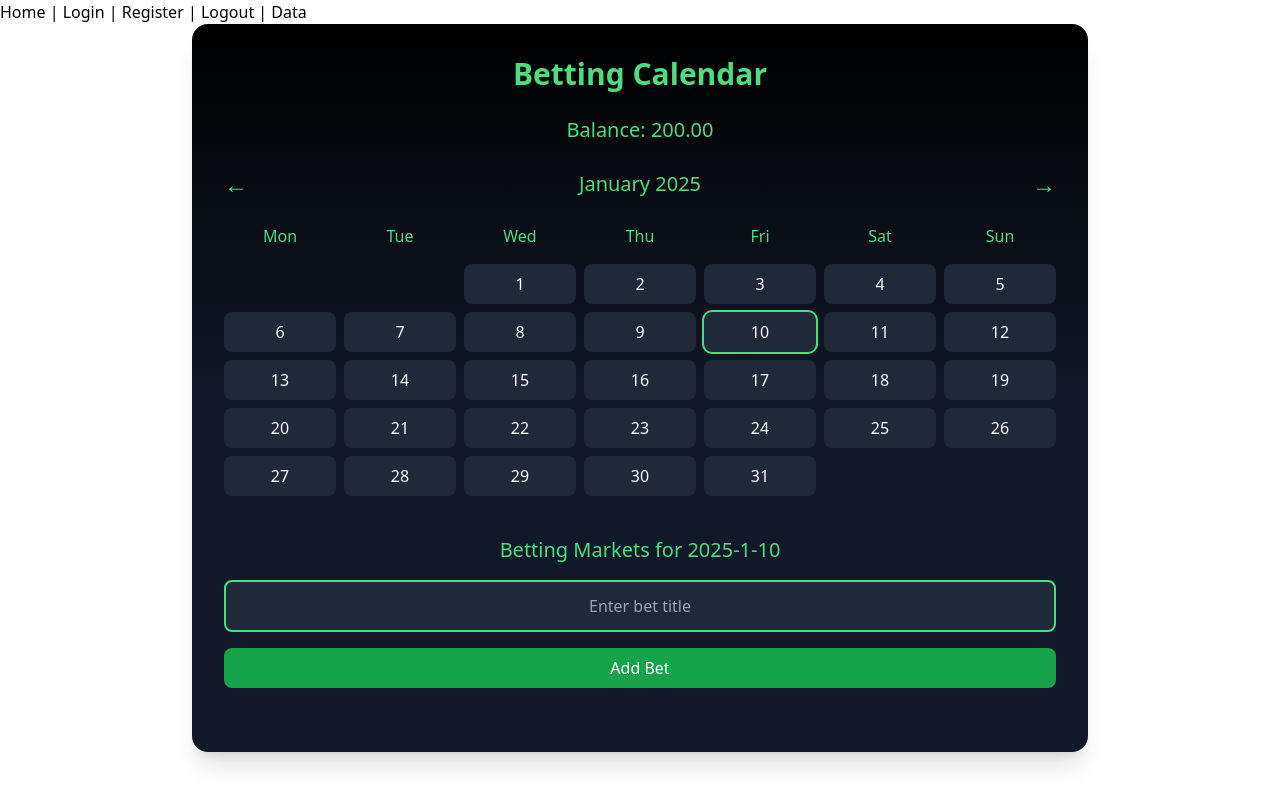
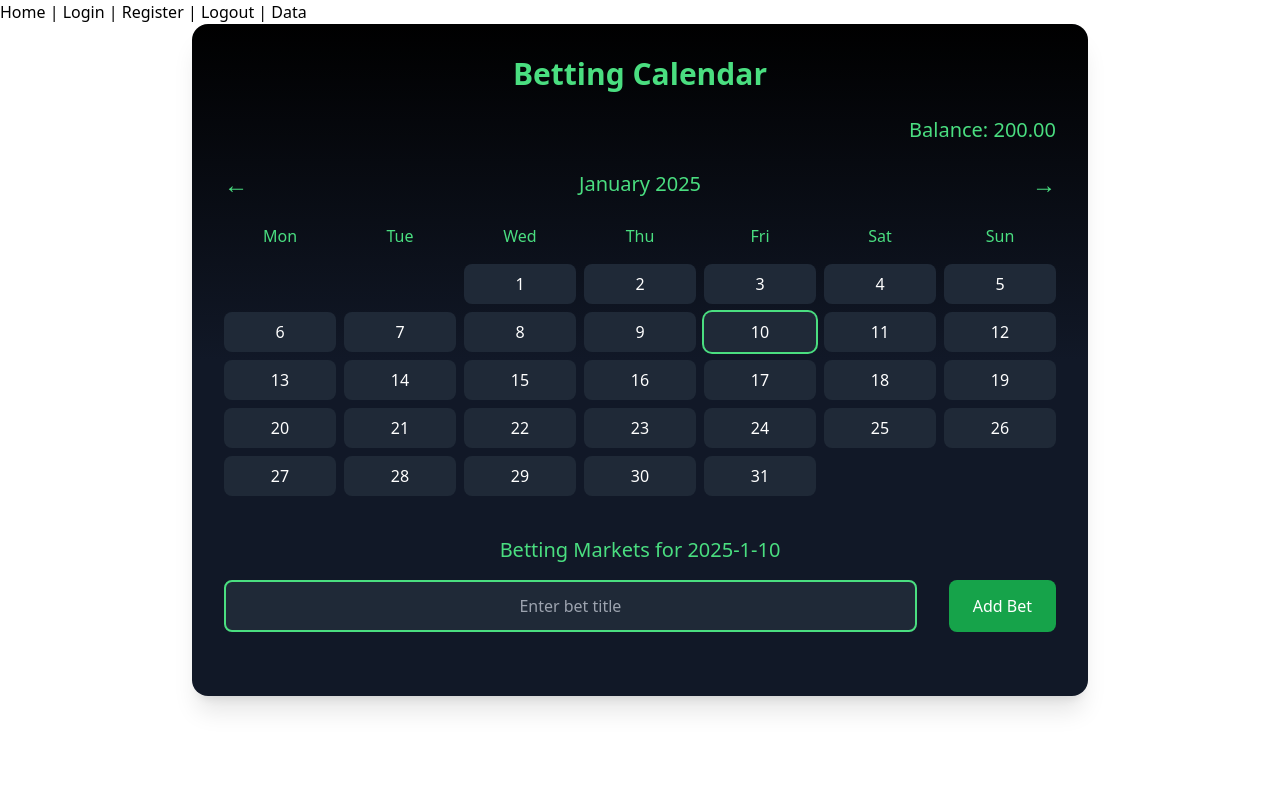
Before and after one commit to Gicone99/bets-app, a React (Create React App) app in the folder frontend/: page / in a window 1280 px wide. Both pictures are taken after a click on the element "10". Built offline with nearby package versions, Linux system fonts and the light colour scheme.

Commit message:
update add button

```diff
--- a/frontend/src/components/Calendar.js
+++ b/frontend/src/components/Calendar.js
@@ -487,7 +487,7 @@ const Calendar = () => {
         Betting Calendar
       </h1>
       <div className="mb-6">
-        <div className="text-xl font-medium text-green-400 mb-6 text-center">
+        <div className="text-xl font-medium text-green-400 mb-6 text-right">
           Balance: {balance.toFixed(2)}
         </div>
       </div>
@@ -546,6 +546,7 @@ const Calendar = () => {
           <h2 className="text-xl font-medium text-green-400 mb-4 text-center">
             Betting Markets for {selectedDate}
           </h2>
+          <div className="flex justify-between gap-8">
             <input
               type="text"
               placeholder="Enter bet title"
@@ -555,10 +556,11 @@ const Calendar = () => {
             />
             <button
               onClick={addBet}
-            className="w-full py-2 bg-green-600 text-white rounded-lg mb-4"
+              className="bg-green-600 hover:bg-green-700 text-white px-6 rounded-lg focus:outline-none mb-4 whitespace-nowrap"
             >
               Add Bet
             </button>
+          </div>
           <div className="mt-4">
             {betsByDate[selectedDate]?.map((bet) => {
               // Calculăm statusul actualizat al pariului
```
Lines whose indentation alone changed are shown as unchanged.
